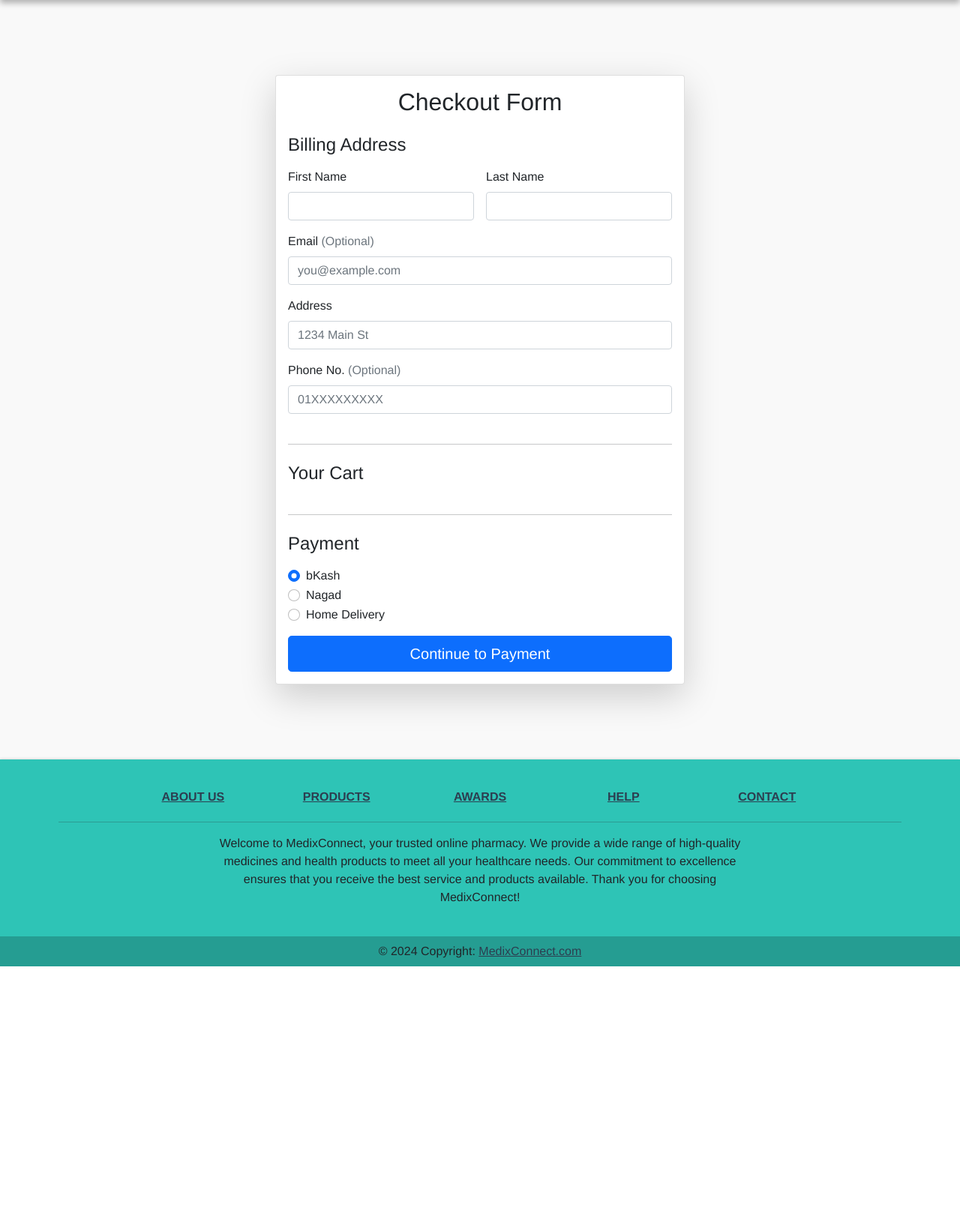
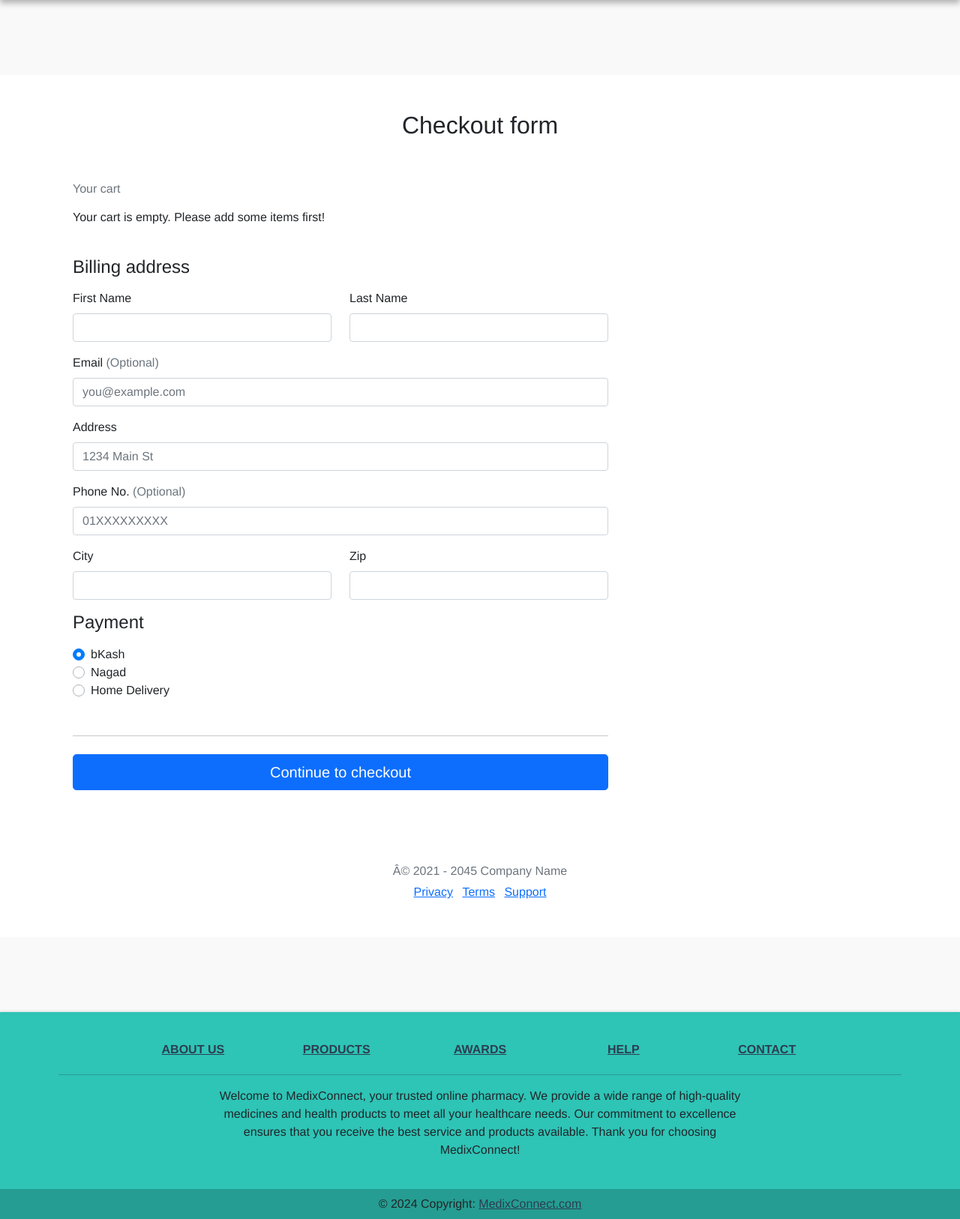
Before and after one commit to Ornate159/Online-Pharmacy, a Django app: page /checkout/ in a window 1280 px wide. Shown: the part 126-1752 px from the top of the page at 75% size. Before the commit the page ends 1415 px from the top, so only its background shows below. Run offline with Django 4.2, Linux system fonts and the light colour scheme; some libraries are stand-ins or nearby versions.

Commit message:
checkout

```diff
--- a/online-pharmacy/shop/templates/shop/checkout.html
+++ b/online-pharmacy/shop/templates/shop/checkout.html
@@ -1,113 +1,123 @@
 {% extends 'shop/style.html' %}
 {% block title %} Checkout {% endblock %}
 {% block body%}
-<div style="background-color: #f9f9f9;">
 {% load static %}
 <link href="https://cdn.jsdelivr.net/npm/bootstrap@5.1.0/dist/css/bootstrap.min.css" rel="stylesheet" integrity="sha384-KyZXEAg3QhqLMpG8r+8fhAXLRk2vvoC2f3B09zVXn8CA5QIVfZOJ3BCsw2P0p/We" crossorigin="anonymous">
 <div class="container">
+  <div class="py-5 text-center">
+
+    <h2>Checkout form</h2>
+  </div>
+
+  <div class="Container">
+    <div class="col-md-4 order-md-2 mb-4">
+      <h4 class="d-flex justify-content-between align-items-center mb-3">
+        <span class="text-muted">Your cart</span>
+      </h4>
+      <div>
+      <ul class="list-group"  id="items">
+
+      </ul>
+    </div>
+    </div>
+    <div class="col-md-8 order-md-1">
+      <h4 class="mb-3">Billing address</h4>
+      <form class="needs-validation" novalidate>
         <div class="row">
-      <div class="col-md-6 mx-auto">
-          <div class="card shadow-lg">
-              <div class="card-body">
-                  <h2 class="text-center mb-4">Checkout Form</h2>
-                  <div>
-                      <h4 class="mb-3">Billing Address</h4>
-                      <form class="needs-validation" novalidate>
-                          <div class="row g-3">
-                              <div class="col-md-6">
-                                  <label for="firstName" class="form-label">First Name</label>
+          <div class="col-md-6 mb-3">
+            <label for="firstName">First Name</label>
             <input type="text" class="form-control" id="firstName" placeholder="" value="" required>
             <div class="invalid-feedback">
               Valid first name is required.
             </div>
           </div>
-                              <div class="col-md-6">
-                                  <label for="lastName" class="form-label">Last Name</label>
+          <div class="col-md-6 mb-3">
+            <label for="lastName">Last Name</label>
             <input type="text" class="form-control" id="lastName" placeholder="" value="" required>
             <div class="invalid-feedback">
               Valid last name is required.
             </div>
           </div>
-                              <div class="col-12">
-                                  <label for="email" class="form-label">Email <span class="text-muted">(Optional)</span></label>
+        </div>
+
+        <div class="mb-3">
+          <label for="email">Email <span class="text-muted">(Optional)</span></label>
           <input type="email" class="form-control" id="email" placeholder="you@example.com">
           <div class="invalid-feedback">
             Please enter a valid email address for shipping updates.
           </div>
         </div>
-                              <div class="col-12">
-                                  <label for="address" class="form-label">Address</label>
+
+        <div class="mb-3">
+          <label for="address">Address</label>
           <input type="text" class="form-control" id="address" placeholder="1234 Main St" required>
           <div class="invalid-feedback">
             Please enter your shipping address.
           </div>
         </div>
-                              <div class="col-12">
-                                  <label for="address2" class="form-label">Phone No. <span class="text-muted">(Optional)</span></label>
+
+        <div class="mb-3">
+          <label for="address2">Phone No. <span class="text-muted">(Optional)</span></label>
           <input type="text" class="form-control" id="address2" placeholder="01XXXXXXXXX">
         </div>
-                              <div class="col-12">
-                                  <hr class="my-4">
-                                  <h4 class="mb-3">Your Cart</h4>
-                                  <div class="list-group" id="items">
-                                      <!-- Your cart items will be dynamically inserted here -->
-                                  </div>
-                                  <hr class="my-4">
-                                  <h4 class="mb-3">Payment</h4>
-                                  <div class="d-block my-3">
-                                      <div class="form-check">
-                                          <input id="credit" name="paymentMethod" type="radio" class="form-check-input" checked required>
-                                          <label class="form-check-label" for="credit">bKash</label>
-                                      </div>
-                                      <div class="form-check">
-                                          <input id="debit" name="paymentMethod" type="radio" class="form-check-input" required>
-                                          <label class="form-check-label" for="debit">Nagad</label>
-                                      </div>
-                                      <div class="form-check">
-                                          <input id="paypal" name="paymentMethod" type="radio" class="form-check-input" required>
-                                          <label class="form-check-label" for="paypal">Home Delivery</label>
+
+        <div class="row">
+          <div class="col-md-6 mb-3">
+            <label for="city">City</label>
+            <input type="text" class="form-control" id="city" placeholder="" value="" required>
+            <div class="invalid-feedback">
+              Valid first name is required.
             </div>
           </div>
+          <div class="col-md-6 mb-3">
+            <label for="zip">Zip</label>
+            <input type="text" class="form-control" id="zip" placeholder="" value="" required>
+            <div class="invalid-feedback">
+              Valid last name is required.
             </div>
           </div>
-                          <a href="/shop/payment" class="btn btn-primary btn-lg btn-block">Continue to Payment</a>
-                      </form>
+          <div class="col-md-6 mb-3">
+            <h4 class="mb-3">Payment</h4>
+
+        <div class="d-block my-3">
+          <div class="custom-control custom-radio">
+            <input id="credit" name="paymentMethod" type="radio" class="custom-control-input" checked required>
+            <label class="custom-control-label" for="credit">bKash</label>
           </div>
+          <div class="custom-control custom-radio">
+            <input id="debit" name="paymentMethod" type="radio" class="custom-control-input" required>
+            <label class="custom-control-label" for="debit">Nagad</label>
           </div>
+          <div class="custom-control custom-radio">
+            <input id="paypal" name="paymentMethod" type="radio" class="custom-control-input" required>
+            <label class="custom-control-label" for="paypal">Home Delivery</label>
           </div>
         </div>
             </div>
           </div>
 
+
+        <hr class="mb-4">
+        <button class="btn btn-primary btn-lg btn-block" type="submit">Continue to checkout</button>
+      </form>
+    </div>
+  </div>
+
+  <footer class="my-5 pt-5 text-muted text-center text-small">
+    <p class="mb-1">Â© 2021 - 2045 Company Name</p>
+    <ul class="list-inline">
+      <li class="list-inline-item"><a href="#">Privacy</a></li>
+      <li class="list-inline-item"><a href="#">Terms</a></li>
+      <li class="list-inline-item"><a href="#">Support</a></li>
+    </ul>
+  </footer>
+</div>
 <script src="https://cdn.jsdelivr.net/npm/bootstrap@5.1.0/dist/js/bootstrap.bundle.min.js" integrity="sha384-U1DAWAznBHeqEIlVSCgzq+c9gqGAJn5c/t99JyeKa9xxaYpSvHU5awsuZVVFIhvj" crossorigin="anonymous"></script>
 
-
 {% endblock %}
-</div>
 
 {% block javascript %}
 <script>
-const checkoutButton = document.getElementById('checkoutButton');
-        const paymentMethods = document.querySelectorAll('input[name="paymentMethod"]');
-
-        paymentMethods.forEach((method) => {
-            method.addEventListener('change', function() {
-                if (method.id === 'paypal') {
-                    checkoutButton.innerText = 'Place Order';
-                } else {
-                    checkoutButton.innerText = 'Continue to Payment';
-                }
-            });
-        });
-
-        checkoutButton.addEventListener('click', function(e) {
-            e.preventDefault(); // Prevent form submission
-            if (checkoutButton.innerText === 'Place Order') {
-                alert('Order Placed');
-                window.location.href = '/shop';
-            }
-        });
-
   if (localStorage.getItem('cart') == null) {
     var cart = {};
 } else {
@@ -126,6 +136,7 @@
     mystr=`<li class="list-group-item d-flex justify-content-between lh-condensed">
           <div>
             <h6 class="my-0">${name}</h6>
+            <small class="text-muted">Brief description</small>
           </div>
           <span class="text-muted">${qty}</span>
         </li>`
```
Lines whose indentation alone changed are shown as unchanged.
